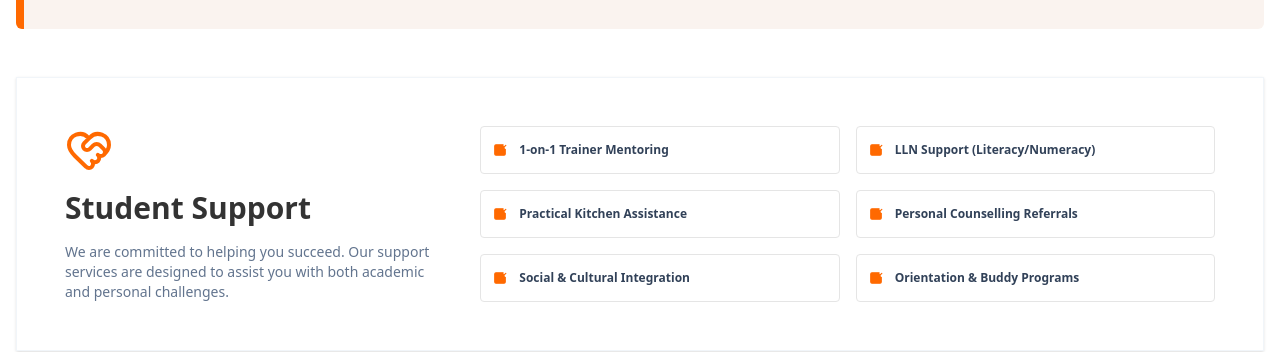
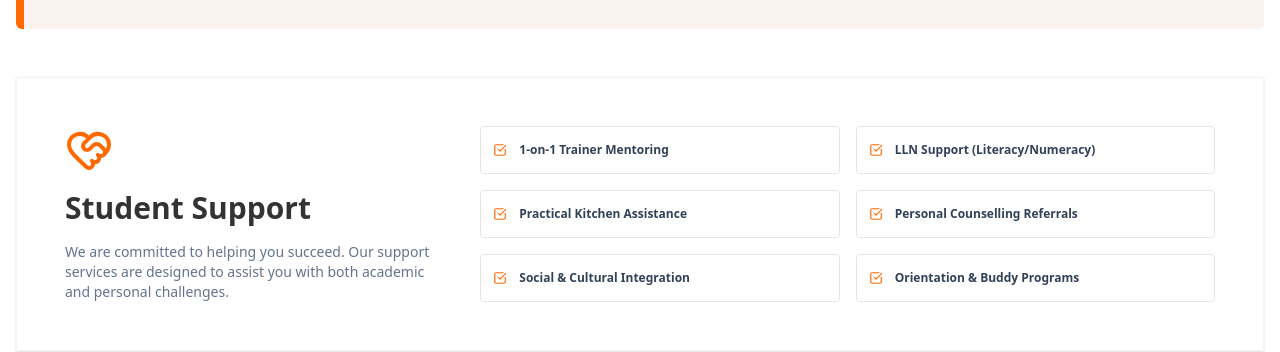
Before and after one commit to AmanDhungel/kentford, a Next.js app: page /course/commercial-cookery in a window 1280 px wide. Shown: the part 1962-2314 px from the top of the page. Built offline with nearby package versions, Linux system fonts and the light colour scheme.

Commit message:
Contact us page and links added

```diff
--- a/components/CommercialCookery.tsx
+++ b/components/CommercialCookery.tsx
@@ -525,11 +525,7 @@ const CommercialCookeryCertIII = () => {
                 <div
                   key={idx}
                   className="flex items-center gap-3 p-3 border rounded text-xs font-bold text-slate-700">
-                  <CheckSquare
-                    className="text-orange-500"
-                    size={14}
-                    fill="currentColor"
-                  />
+                  <CheckSquare className="text-orange-500" size={14} />
                   {item}
                 </div>
               ))}
--- a/components/HospitalityCoursePage.tsx
+++ b/components/HospitalityCoursePage.tsx
@@ -498,7 +498,6 @@ const GraduateDiplomaPage = () => {
                             <CheckSquare
                               className="text-orange-500"
                               size={16}
-                              fill="currentColor"
                             />
                           </div>
                           <span className="text-slate-700 font-medium">
--- a/components/SIT-CIKM.tsx
+++ b/components/SIT-CIKM.tsx
@@ -660,11 +660,7 @@ const KitchenManagementCertIV = () => {
                 <div
                   key={idx}
                   className="flex items-center gap-3 p-3 border rounded text-xs font-bold text-slate-700">
-                  <CheckSquare
-                    className="text-orange-500"
-                    size={14}
-                    fill="currentColor"
-                  />
+                  <CheckSquare className="text-orange-500" size={14} />
                   {item}
                 </div>
               ))}
```
